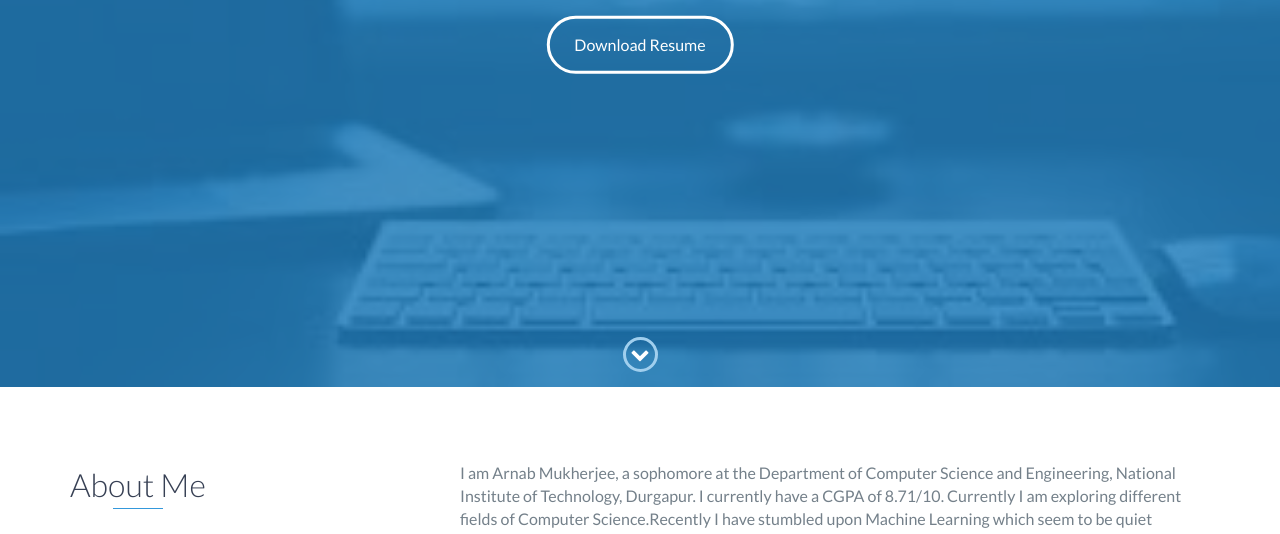
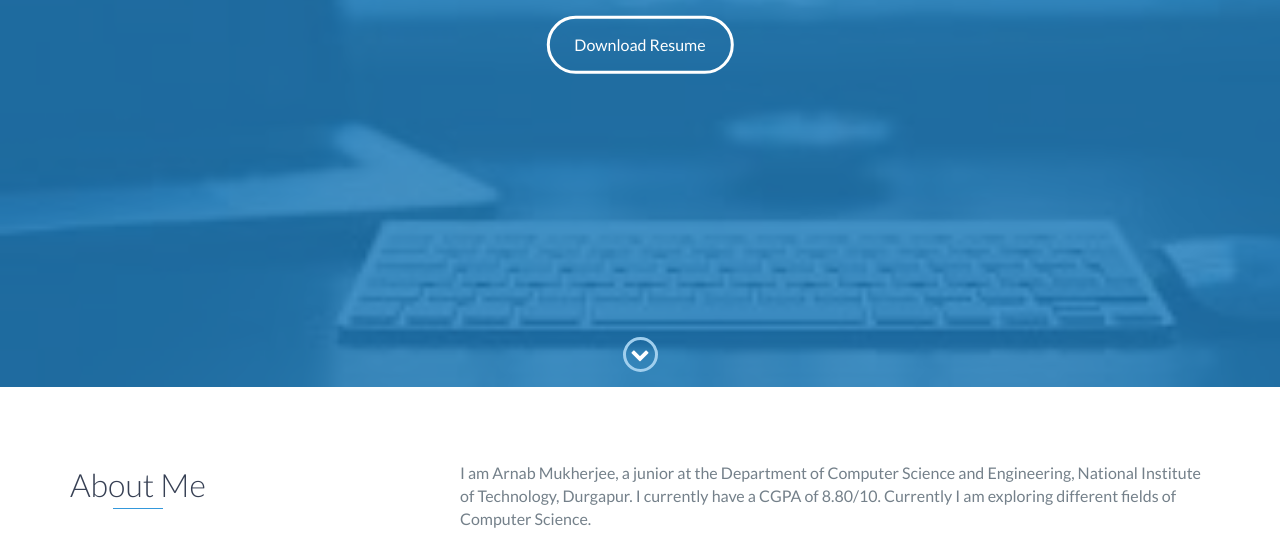
Before and after one commit to amcs1729/amcs1729.github.io, a website: page index.html in a window 1280 px wide. Shown: the part 413-947 px from the top of the page. Drawn offline with nearby package versions, Linux system fonts and the light colour scheme.

Commit message:
Update index.html

```diff
--- a/index.html
+++ b/index.html
@@ -50,7 +50,7 @@
         <div id="lead-content">
             <h2>Arnab Mukherjee</h2>
             <h3>Interested in Software Engineering</h3>
-            <a href="https://drive.google.com/file/d/1nFo-LEOJ7jyFwZBdSKmV9UOwusWo2yz8/view?usp=sharing" class="btn-rounded-white">Download Resume</a>
+            <a href="https://drive.google.com/file/d/1hBNfiyeTUvpHwAO0DbegnMSWta7knlNh/view?usp=sharing" class="btn-rounded-white">Download Resume</a>
         </div>
         <!-- End #lead-content -->
 
@@ -73,8 +73,8 @@
                 </div>
                 <div class="col-md-8">
                     <p>
-                        I am Arnab Mukherjee, a sophomore at the Department of Computer Science and Engineering, National Institute of Technology, Durgapur. I currently have a CGPA of 8.71/10.
-			    Currently I am exploring different fields of Computer Science.Recently I have stumbled upon Machine Learning which seem to be quiet interesting.
+                        I am Arnab Mukherjee, a junior at the Department of Computer Science and Engineering, National Institute of Technology, Durgapur. I currently have a CGPA of 8.80/10.
+			    Currently I am exploring different fields of Computer Science.
                     </p>
                 </div>
             </div>
```
